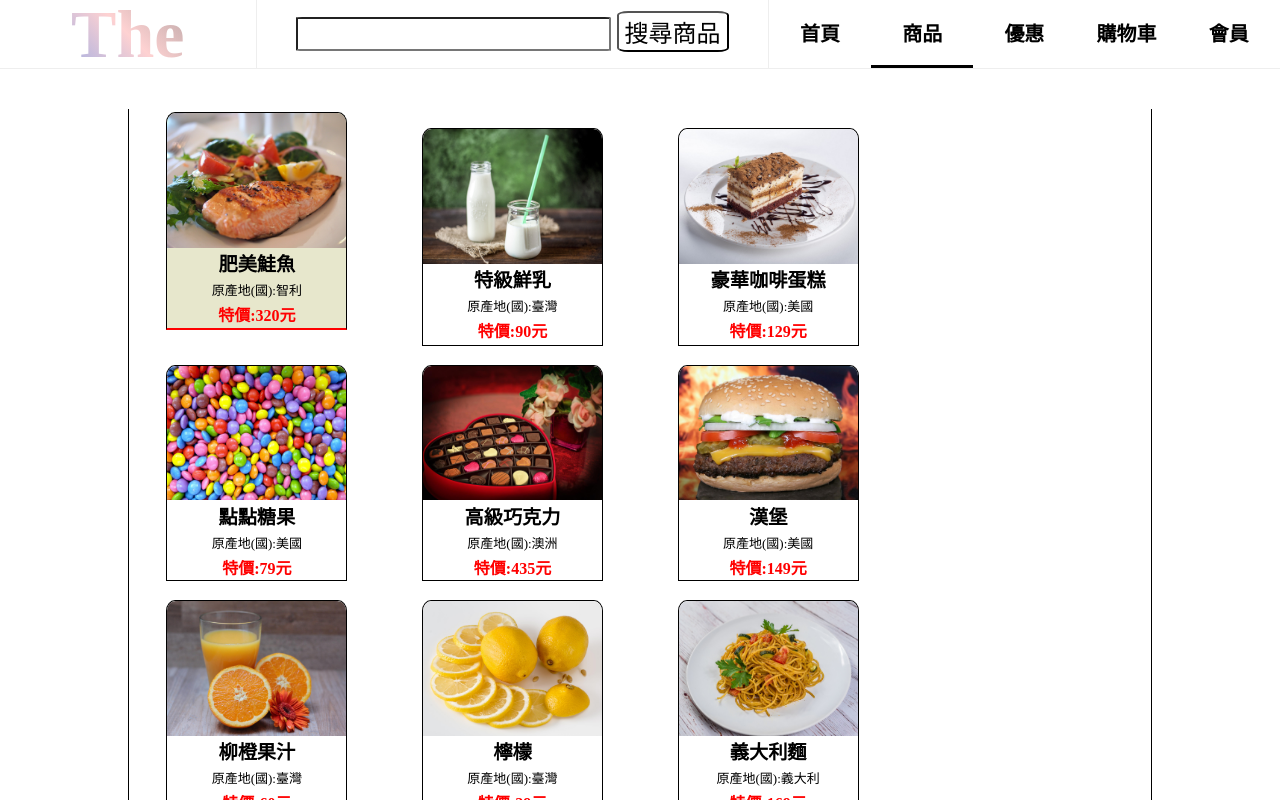
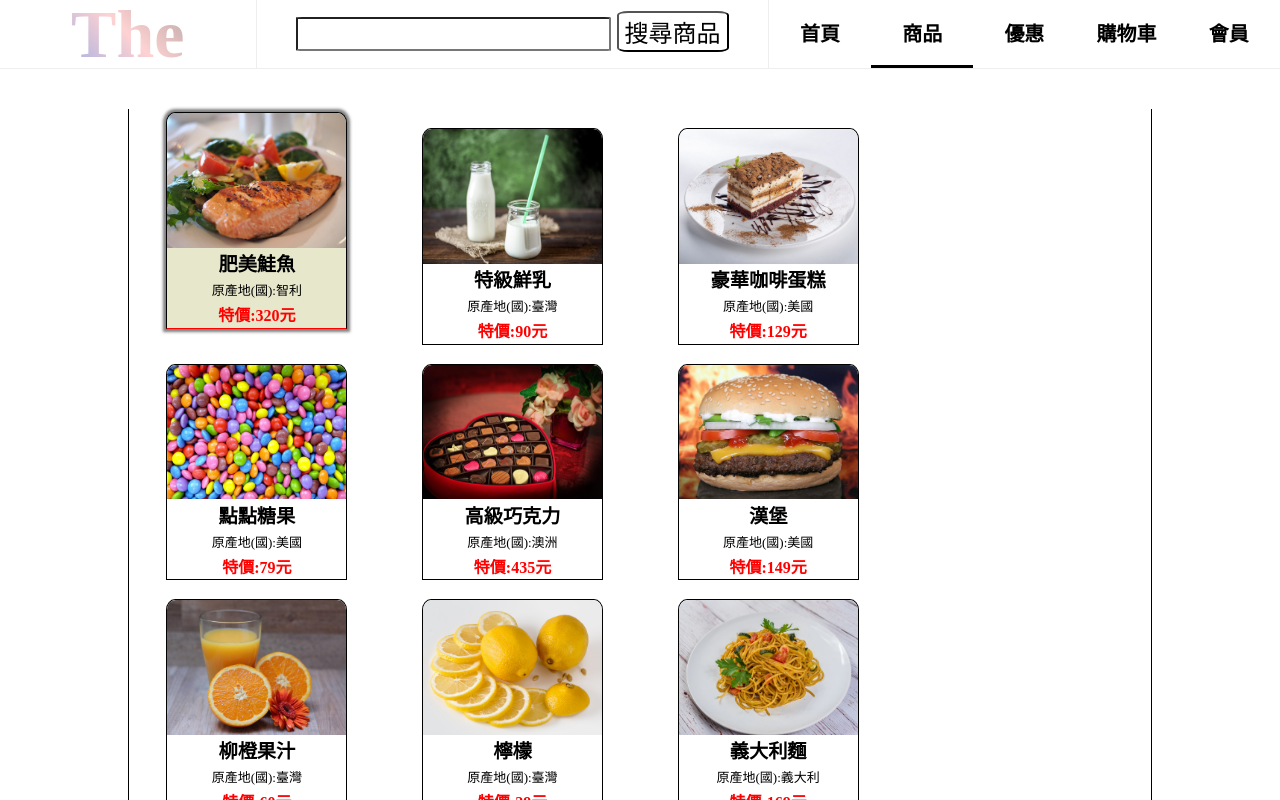
Before and after one commit to bvfawd127z/Shop, a plain HTML site: page product.html in a window 1280 px wide. In both pictures the pointer is over the element 256 px from the left and 236 px from the top of the page. Shown: the top 800 px of the page. Drawn offline with Linux system fonts and the light colour scheme.

Commit message:
Shop_V3.4
陰影

```diff
--- a/css/product.css
+++ b/css/product.css
@@ -15,7 +15,7 @@ html, body {  margin: 0; padding: 0; font-size: 24px; font-family: '標楷體';
     width: 100%;
     height: auto;
     background-color:white;
-    border-bottom:1px inset;
+    border-bottom:1px  inset;
 }
 .top_block{
     font-family: '新細明體';
@@ -200,7 +200,9 @@ html, body {  margin: 0; padding: 0; font-size: 24px; font-family: '標楷體';
 .pro_div:hover{
     background-color: rgb(231, 231, 204);
     cursor: pointer;
-    border-bottom: 2px solid red;
+    border-style:ridge;
+    border-bottom: 1px solid red;
+    box-shadow:0px 0px 3px 3px rgba(0, 0, 0, 0.5);
     transform: translatey(-2vh);
     transition: all linear .2s;
 }
```
